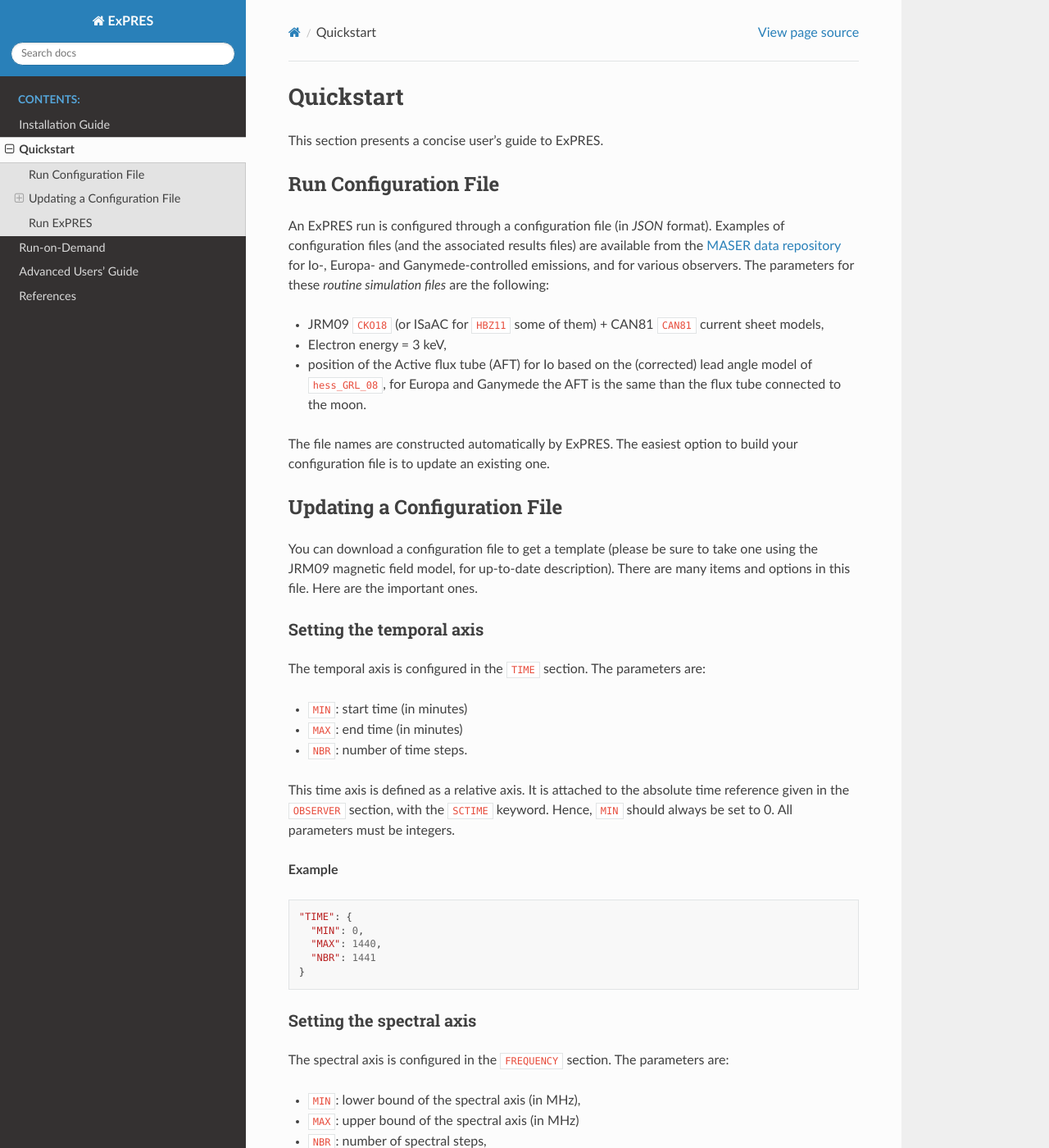
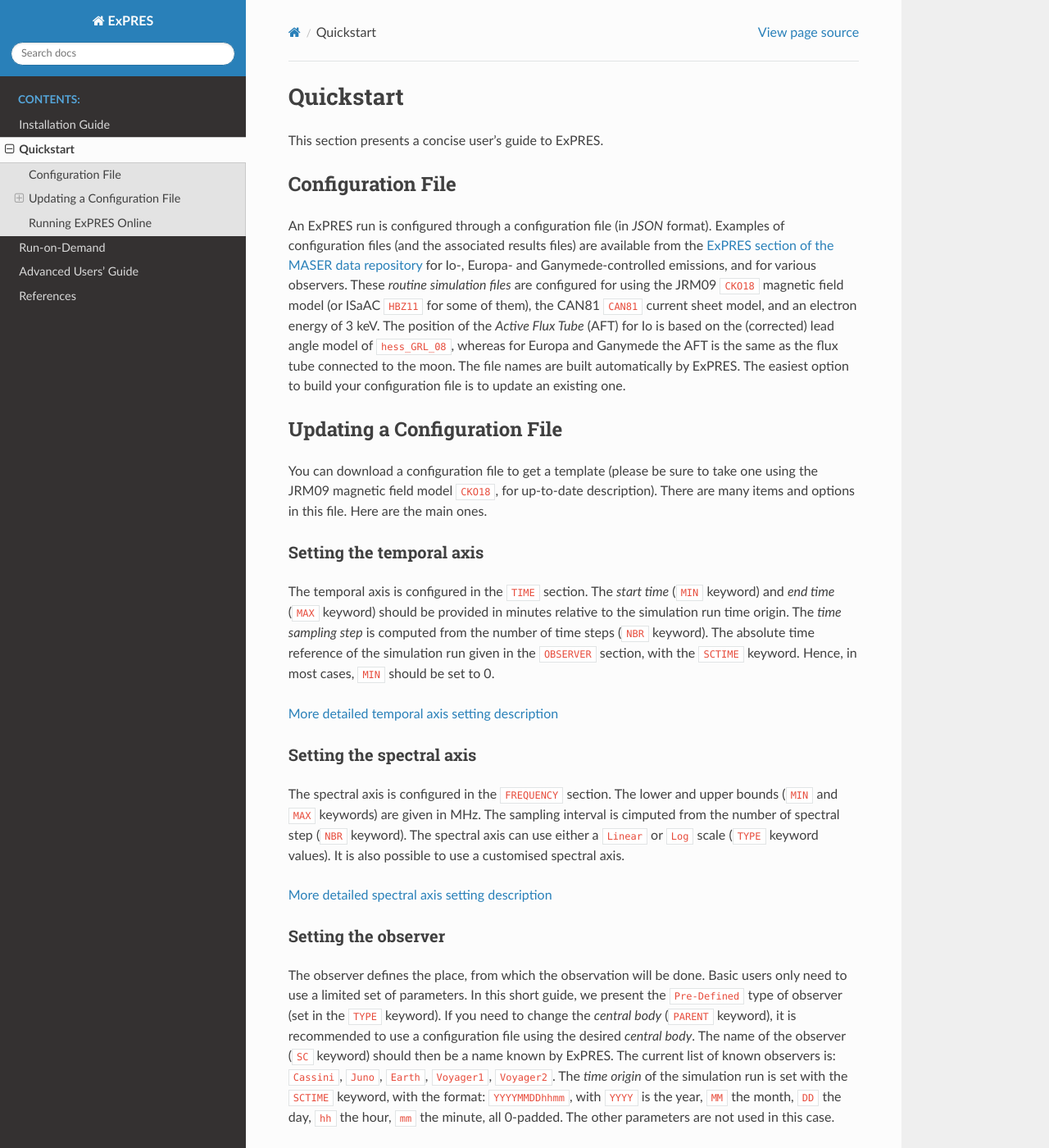
Before and after one commit to maserlib/ExPRES, a Sphinx documentation site: the page built from docs/quickstart.rst, in a window 1280 px wide and 1400 px high. Shown: the whole window at 82% size. Built offline with Sphinx 7.4.7 and the Read the Docs theme 2.0.0, drawn with Linux system fonts in a browser that asks for light colours; cross-references to code outside the pages are shown as plain code; some of the changed text lies outside the part shown.

Commit message:
updated documentation

```diff
--- a/docs/quickstart.rst
+++ b/docs/quickstart.rst
@@ -3,151 +3,77 @@ Quickstart
 
 This section presents a concise user's guide to ExPRES.
 
-Run Configuration File
+Configuration File
 ----------------------
 
 An ExPRES run is configured through a configuration file (in *JSON* format). Examples of configuration files
-(and the associated results files) are available from the `MASER data repository <http://maser.obspm.fr/data/expres/>`_
-for Io-, Europa- and Ganymede-controlled emissions, and for various observers. The parameters for these *routine
-simulation files* are the following:
-
-- JRM09 :cite:`CKO18` (or ISaAC for :cite:`HBZ11` some of them) + CAN81 :cite:`CAN81` current sheet models,
-- Electron energy = 3 keV,
-- position of the Active flux tube (AFT) for Io based on the (corrected) lead angle model of :cite:`hess_GRL_08`, for
-  Europa and Ganymede the AFT is the same than the flux tube connected to the moon.
-
-The file names are constructed automatically by ExPRES. The easiest option to build your configuration file is to
-update an existing one.
+(and the associated results files) are available from the `ExPRES section of the MASER data repository
+<http://maser.obspm.fr/data/expres/>`_ for Io-, Europa- and Ganymede-controlled emissions, and for various observers.
+These *routine simulation files* are configured for using the JRM09 :cite:`CKO18` magnetic field model (or ISaAC
+:cite:`HBZ11` for some of them), the CAN81 :cite:`CAN81` current sheet model, and an electron energy of 3 keV. The
+position of the *Active Flux Tube* (AFT) for Io is based on the (corrected) lead angle model of :cite:`hess_GRL_08`,
+whereas for Europa and Ganymede the AFT is the same as the flux tube connected to the moon. The file names are built
+automatically by ExPRES. The easiest option to build your configuration file is to update an existing one.
 
 Updating a Configuration File
 -----------------------------
 
 You can download a configuration file to get a template (please be sure to take one using the JRM09 magnetic field
-model, for up-to-date description). There are many items and options in this file. Here are the important ones.
+model :cite:`CKO18`, for up-to-date description). There are many items and options in this file. Here are the main ones.
 
 Setting the temporal axis
 +++++++++++++++++++++++++
 
-The temporal axis is configured in the ``TIME`` section. The parameters are:
+The temporal axis is configured in the ``TIME`` section. The *start time* (``MIN`` keyword) and *end time* (``MAX``
+keyword) should be provided in minutes relative to the simulation run time origin. The *time sampling step* is computed
+from the number of time steps (``NBR`` keyword). The absolute time reference of the simulation run given in the
+``OBSERVER`` section, with the ``SCTIME`` keyword. Hence, in most cases, ``MIN`` should be set to 0.
 
-- ``MIN``: start time (in minutes)
-- ``MAX``: end time (in minutes)
-- ``NBR``: number of time steps.
-
-This time axis is defined as a relative axis. It is attached to the absolute time reference given in the ``OBSERVER``
-section, with the ``SCTIME`` keyword. Hence, ``MIN`` should always be set to 0. All parameters must be integers.
-
-**Example**
-
-.. code-block::
-
-   "TIME": {
-     "MIN": 0,
-     "MAX": 1440,
-     "NBR": 1441
-   }
+`More detailed temporal axis setting description <usage/advanced.html#temporal-axis>`_
 
 Setting the spectral axis
 +++++++++++++++++++++++++
 
-The spectral axis is configured in the ``FREQUENCY`` section. The parameters are:
+The spectral axis is configured in the ``FREQUENCY`` section. The lower and upper bounds (``MIN`` and ``MAX`` keywords)
+are given in MHz. The sampling interval is cimputed from the number of spectral step (``NBR`` keyword). The spectral
+axis can use either a ``Linear`` or ``Log`` scale (``TYPE`` keyword values). It is also possible to use a customised
+spectral axis.
 
-- ``MIN``: lower bound of the spectral axis (in MHz),
-- ``MAX``: upper bound of the spectral axis (in MHz)
-- ``NBR``: number of spectral steps,
-- ``TYPE``: the type of spectral axis,
-- ``SC``: This option is not implemented.
-
-The two main values for ``TYPE`` are ``Log`` or ``Linear``, but the ``Pre-Defined`` option can be used to upload a
-custom spectral axis (see the `Advanced User's Guide <usage/advanced>`_).
-
-**Example**
-
-.. code-block::
-
-   "FREQUENCY": {
-      "TYPE": "Linear",
-      "MIN": 0.01,
-      "MAX": 40.0,
-      "NBR": 781,
-      "SC": ""
-   }
+`More detailed spectral axis setting description <usage/advanced.html#spectral-axis>`_
 
 Setting the observer
 ++++++++++++++++++++
 
-The observer defines the place from which the observation will be done. Basic users only need to use a limited set of
-parameters:
+The observer defines the place, from which the observation will be done. Basic users only need to use a limited set of
+parameters. In this short guide, we present the ``Pre-Defined`` type of observer (set in the ``TYPE`` keyword). If you
+need to change the *central body* (``PARENT`` keyword), it is recommended to use a configuration file using the
+desired *central body*. The name of the observer (``SC`` keyword) should then be a name known by ExPRES. The current
+list of known observers is: ``Cassini``, ``Juno``, ``Earth``, ``Voyager1``, ``Voyager2``. The *time origin* of the
+simulation run is set with the ``SCTIME`` keyword, with the format: ``YYYYMMDDhhmm``, with ``YYYY`` is the year, ``MM``
+the month, ``DD`` the day, ``hh`` the hour, ``mm`` the minute, all 0-padded. The other parameters are not used in this
+case.
 
-- ``TYPE``: Use the ``Pre-Defined`` option here, which means that it will a pre-defined observer's ephemeris.
-- ``PARENT``: Sets is the main planetary body of the simulation (do not change this, but rather use another ExPRES
-  configuration file, with the desired planet)
-- ``SC``: Sets the name of the observer.
-- ``SCTIME``: sets the start time (observer time) of the modeling (this corresponds to the absolute starting point of
-  the time axis). The format is ``YYYYMMDDhhmm``, with ``YYYY`` is the year, ``MM`` the month, ``DD`` the day, ``hh``
-  the hour, ``mm`` the minute, all 0-padded.
-- ``FIXE_DIST``, ``FIXE_SUBL`` and ``FIXE_DECL`` must be set to ``auto`` in this case.
-
-The other parameters are not used in this case. They are described in the `Advanced User's Guide <usage/advanced>`_).
-
-**Example**
-
-.. code-block::
-
-   "OBSERVER": {
-      "TYPE": "Pre-Defined",
-      "EPHEM": "",
-      "FIXE_DIST": "auto",
-      "FIXE_SUBL": "auto",
-      "FIXE_DECL": "auto",
-      "PARENT": "Jupiter",
-      "SC": "Juno",
-      "SCTIME": "201809130000",
-      "SEMI_MAJ": 0.0,
-      "SEMI_MIN": 0.0,
-      "SUBL": 0.0,
-      "DECL": 0.0,
-      "PHASE": 0.0,
-      "INCL": 0.0
-   }
-
+`More detailed observer's setting description <usage/advanced.html#observer-definition>`_
 
 Setting the output parameters
 +++++++++++++++++++++++++++++
 
 The ``CDF`` sub-section of ``SPDYN`` defines the parameters that will be provided in the resulting CDF file. Each
-parameters can be selected/deselected setting its value to ``true``/``false``.
+parameters can be selected/deselected setting its value to ``true``/``false``. In most cases, setting ``Theta`` keyword
+(opening angle of the emission cone in the direction of the observer) to ``true`` is the minimal recommended setup.
+Note that the more options are set, the bigger is the output file.
 
-- ``Theta``: value of the beaming angle at each time/frequency step
-- ``Fp``: value of the plasma frequency at the source
-- ``Fc``: value of the electron cyclotron frequency at the source
-- ``azimuth``: not currently available
-- ``obslatitude``: latitude of the observer at each time step
-- ``CML``: longitude of the observer at each time step
-- ``obsdistance``: longitude of the observer at each time step
-- ``Obslocaltime``: not currently available
-- ``srclongitude``: longitude of the source
-- ``srcfreqmax``: maximal frequency at the magnetic flux tube footprint
-- ``srcpos``: [x,y,z] position of each sources
-
-In most cases, setting ``Theta`` to ``true`` is the minimal acceptable setup. Note that the more options are set,
-the bigger is the output file.
+`More detailed output parameter's description <usage/advanced.html#output-configuration>`_
 
 Setting the plasma model parameters
 +++++++++++++++++++++++++++++++++++
 
 The main set of parameters that can be adjusted is the plasma density model at the source. This is done
 through the ``DENS`` sub-section of ``BODY``. The default model parameters, in case of the Io-controlled emissions,
-are:
+are an Ionospheric model (based on :cite:`doi:10.1029/97JA03689`) and an Io torus model (based on
+:cite:`doi:10.1029/93JA02908`).
 
-- an Ionospheric model (based on :cite:`doi:10.1029/97JA03689`)
-- an Io torus model (based on :cite:`doi:10.1029/93JA02908`).
-
-The parameters can be adjusted (definitions variy with model types, see `Advanced User's Guide <usage/advanced>`_):
-
-- ``RHO0`` is the peak density, in *cm^-3*
-- ``SCALE`` is the scale of the density model (scale-height or thickness), in *Planetary Radii*
-- ``PERP`` is the location of the peak density (altitude or distance), in *Planetary Radii*.
+`More detailed the plasma density model's description <usage/advanced.html#plasma-density-models>`_
 
 Setting the radio source parameters
 +++++++++++++++++++++++++++++++++++
@@ -175,8 +101,8 @@ The parameters are:
 - ``Accel``: the energy of the resonant electrons (in keV)
 - ``Refraction``: to take into account refraction in the source’s vicinity (not implemented yet)
 
-Run ExPRES
-----------
+Running ExPRES Online
+---------------------
 
 The code is available for Run-on-Demand at Observatoire de Paris: https://voparis-uws-maser.obspm.fr/client/
 
@@ -195,4 +121,4 @@ Short workflow to use this interface:
 - If the Job is marked as *Error*, something went wrong during the simulation. Then, look at the
   *> Job Details*, and check the *stdout* and *stderr* sections.
 
-For more details see the `Run-on-Demand <usage/uws>`_ page.
+For more details see the `Run-on-Demand <usage/uws.html>`_ page.
```
